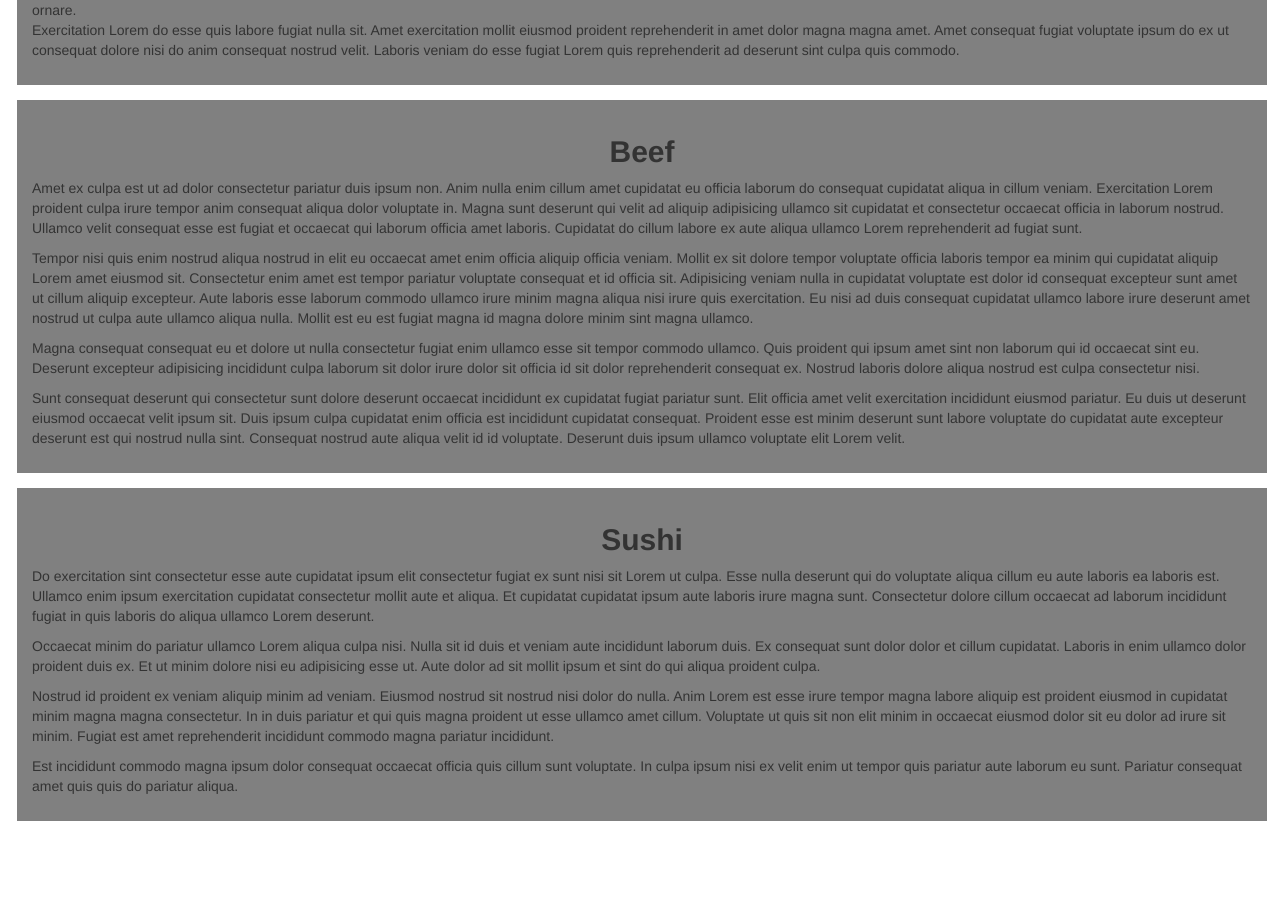
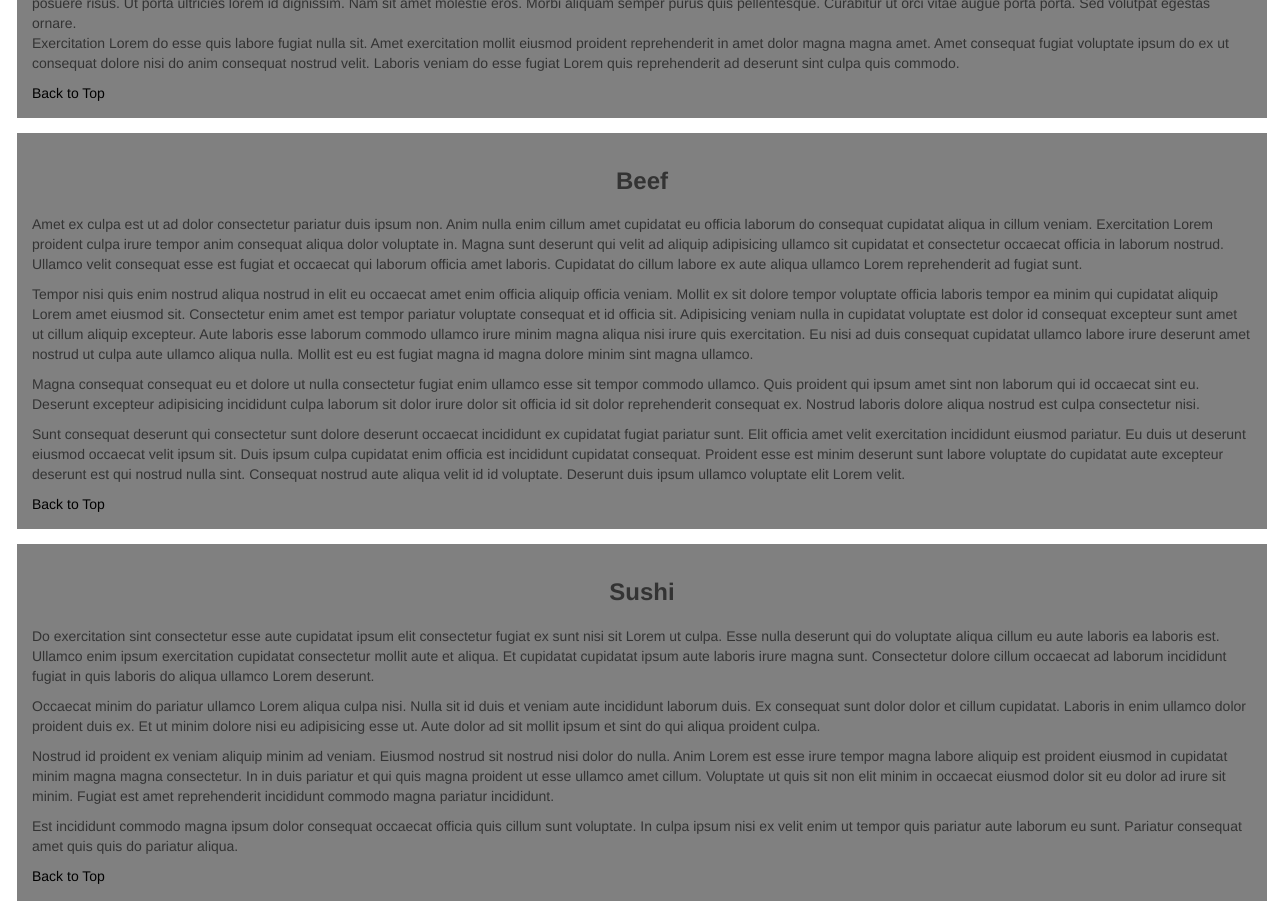
Before and after one commit to KoolerKing/coursera-h5-c3-js-2016, a plain HTML site: page mod3solution/index.html in a window 1280 px wide. Shown: the part 560-1476 px from the top of the page. Before the commit the page ends 1396 px from the top, so only its background shows below. Drawn offline with Linux system fonts and the light colour scheme.

Commit message:
completion of assignment basic criteria. Plus some of the optional stuff.

```diff
--- a/mod3solution/css/styles.css
+++ b/mod3solution/css/styles.css
@@ -1,5 +1,6 @@
-h1, h2 {
+h1, h3 {
   font-weight: bold;
+  margin-bottom: 20px;
 }
 
 .content {
@@ -9,6 +10,10 @@ h1, h2 {
   padding-top: 15px;
   padding-bottom: 15px;
   margin-bottom: 15px;
+}
+
+.content a {
+  color: black;
 }
 
 
@@ -28,8 +33,8 @@ h1, h2 {
 .ddmenu {
   background-color: gainsboro;
   color: black;
-  margin-top: 0px;
-  margin-bottom: 0px;
+  margin-top: 0;
+  margin-bottom: 0;
 }
 
 .navbar {
--- a/mod3solution/index.html
+++ b/mod3solution/index.html
@@ -43,10 +43,10 @@
 <div class="content-container row-centered">
   <div class="inner-container col-lg-12 col-md-12 col-sm-12 col-xs-10 col-centered">
 
-  <h1 class="text-center">Our Menu</h1>
+  <h1 id="top" class="text-center">Our Menu</h1>
 
   <div class="content">
-    <h2 id="chicken" class="text-center">Chicken</h2>
+    <h3 id="chicken" class="text-center">Chicken</h3>
 
 
 Lorem ipsum dolor sit amet, consectetur adipiscing elit. Vivamus venenatis tellus metus, lacinia aliquam nibh porttitor non. Donec risus mi, feugiat nec ligula in, ullamcorper imperdiet diam. In vitae leo erat. Sed suscipit pharetra eleifend. Morbi nulla erat, convallis et nunc nec, venenatis elementum dui. Etiam pretium nunc eget ex euismod finibus. Phasellus a consectetur nisi. Integer pulvinar ex at ornare mollis. Vestibulum viverra nisl quis tortor commodo placerat. Ut convallis efficitur lacinia. Pellentesque sodales est lobortis consequat tincidunt. Sed vestibulum est sit amet mi viverra, et egestas est dictum. Maecenas ex libero, tincidunt pulvinar orci sit amet, volutpat consequat enim.
@@ -60,22 +60,25 @@ Morbi ullamcorper odio vitae turpis consectetur auctor. Fusce id sapien tellus.
 Cras massa nisi, hendrerit vel mauris in, tincidunt fringilla massa. Praesent vitae rutrum velit, ac aliquam orci. Etiam eu commodo orci. Phasellus viverra purus vel felis posuere, quis viverra enim ornare. Nunc fermentum aliquam scelerisque. Quisque diam massa, semper ut augue in, consequat posuere risus. Ut porta ultricies lorem id dignissim. Nam sit amet molestie eros. Morbi aliquam semper purus quis pellentesque. Curabitur ut orci vitae augue porta porta. Sed volutpat egestas ornare.
 
 <p>Exercitation Lorem do esse quis labore fugiat nulla sit. Amet exercitation mollit eiusmod proident reprehenderit in amet dolor magna magna amet. Amet consequat fugiat voluptate ipsum do ex ut consequat dolore nisi do anim consequat nostrud velit. Laboris veniam do esse fugiat Lorem quis reprehenderit ad deserunt sint culpa quis commodo.</p>
+<a href="#top">Back to Top</a>
   </div>
 
   <div class="content">
-    <h2 id="beef" class="text-center">Beef</h2>
+    <h3 id="beef" class="text-center">Beef</h3>
     <p>Amet ex culpa est ut ad dolor consectetur pariatur duis ipsum non. Anim nulla enim cillum amet cupidatat eu officia laborum do consequat cupidatat aliqua in cillum veniam. Exercitation Lorem proident culpa irure tempor anim consequat aliqua dolor voluptate in. Magna sunt deserunt qui velit ad aliquip adipisicing ullamco sit cupidatat et consectetur occaecat officia in laborum nostrud. Ullamco velit consequat esse est fugiat et occaecat qui laborum officia amet laboris. Cupidatat do cillum labore ex aute aliqua ullamco Lorem reprehenderit ad fugiat sunt.</p>
 <p>Tempor nisi quis enim nostrud aliqua nostrud in elit eu occaecat amet enim officia aliquip officia veniam. Mollit ex sit dolore tempor voluptate officia laboris tempor ea minim qui cupidatat aliquip Lorem amet eiusmod sit. Consectetur enim amet est tempor pariatur voluptate consequat et id officia sit. Adipisicing veniam nulla in cupidatat voluptate est dolor id consequat excepteur sunt amet ut cillum aliquip excepteur. Aute laboris esse laborum commodo ullamco irure minim magna aliqua nisi irure quis exercitation. Eu nisi ad duis consequat cupidatat ullamco labore irure deserunt amet nostrud ut culpa aute ullamco aliqua nulla. Mollit est eu est fugiat magna id magna dolore minim sint magna ullamco.</p>
 <p>Magna consequat consequat eu et dolore ut nulla consectetur fugiat enim ullamco esse sit tempor commodo ullamco. Quis proident qui ipsum amet sint non laborum qui id occaecat sint eu. Deserunt excepteur adipisicing incididunt culpa laborum sit dolor irure dolor sit officia id sit dolor reprehenderit consequat ex. Nostrud laboris dolore aliqua nostrud est culpa consectetur nisi.</p>
 <p>Sunt consequat deserunt qui consectetur sunt dolore deserunt occaecat incididunt ex cupidatat fugiat pariatur sunt. Elit officia amet velit exercitation incididunt eiusmod pariatur. Eu duis ut deserunt eiusmod occaecat velit ipsum sit. Duis ipsum culpa cupidatat enim officia est incididunt cupidatat consequat. Proident esse est minim deserunt sunt labore voluptate do cupidatat aute excepteur deserunt est qui nostrud nulla sint. Consequat nostrud aute aliqua velit id id voluptate. Deserunt duis ipsum ullamco voluptate elit Lorem velit.</p>
+<a href="#top">Back to Top</a>
   </div>
 
   <div class="content">
-    <h2 id="sushi" class="text-center">Sushi</h2>
+    <h3 id="sushi" class="text-center">Sushi</h3>
     <p>Do exercitation sint consectetur esse aute cupidatat ipsum elit consectetur fugiat ex sunt nisi sit Lorem ut culpa. Esse nulla deserunt qui do voluptate aliqua cillum eu aute laboris ea laboris est. Ullamco enim ipsum exercitation cupidatat consectetur mollit aute et aliqua. Et cupidatat cupidatat ipsum aute laboris irure magna sunt. Consectetur dolore cillum occaecat ad laborum incididunt fugiat in quis laboris do aliqua ullamco Lorem deserunt.</p>
 <p>Occaecat minim do pariatur ullamco Lorem aliqua culpa nisi. Nulla sit id duis et veniam aute incididunt laborum duis. Ex consequat sunt dolor dolor et cillum cupidatat. Laboris in enim ullamco dolor proident duis ex. Et ut minim dolore nisi eu adipisicing esse ut. Aute dolor ad sit mollit ipsum et sint do qui aliqua proident culpa.</p>
 <p>Nostrud id proident ex veniam aliquip minim ad veniam. Eiusmod nostrud sit nostrud nisi dolor do nulla. Anim Lorem est esse irure tempor magna labore aliquip est proident eiusmod in cupidatat minim magna magna consectetur. In in duis pariatur et qui quis magna proident ut esse ullamco amet cillum. Voluptate ut quis sit non elit minim in occaecat eiusmod dolor sit eu dolor ad irure sit minim. Fugiat est amet reprehenderit incididunt commodo magna pariatur incididunt.</p>
 <p>Est incididunt commodo magna ipsum dolor consequat occaecat officia quis cillum sunt voluptate. In culpa ipsum nisi ex velit enim ut tempor quis pariatur aute laborum eu sunt. Pariatur consequat amet quis quis do pariatur aliqua.</p>
+<a href="#top">Back to Top</a>
   </div>
 
 </div>
```
